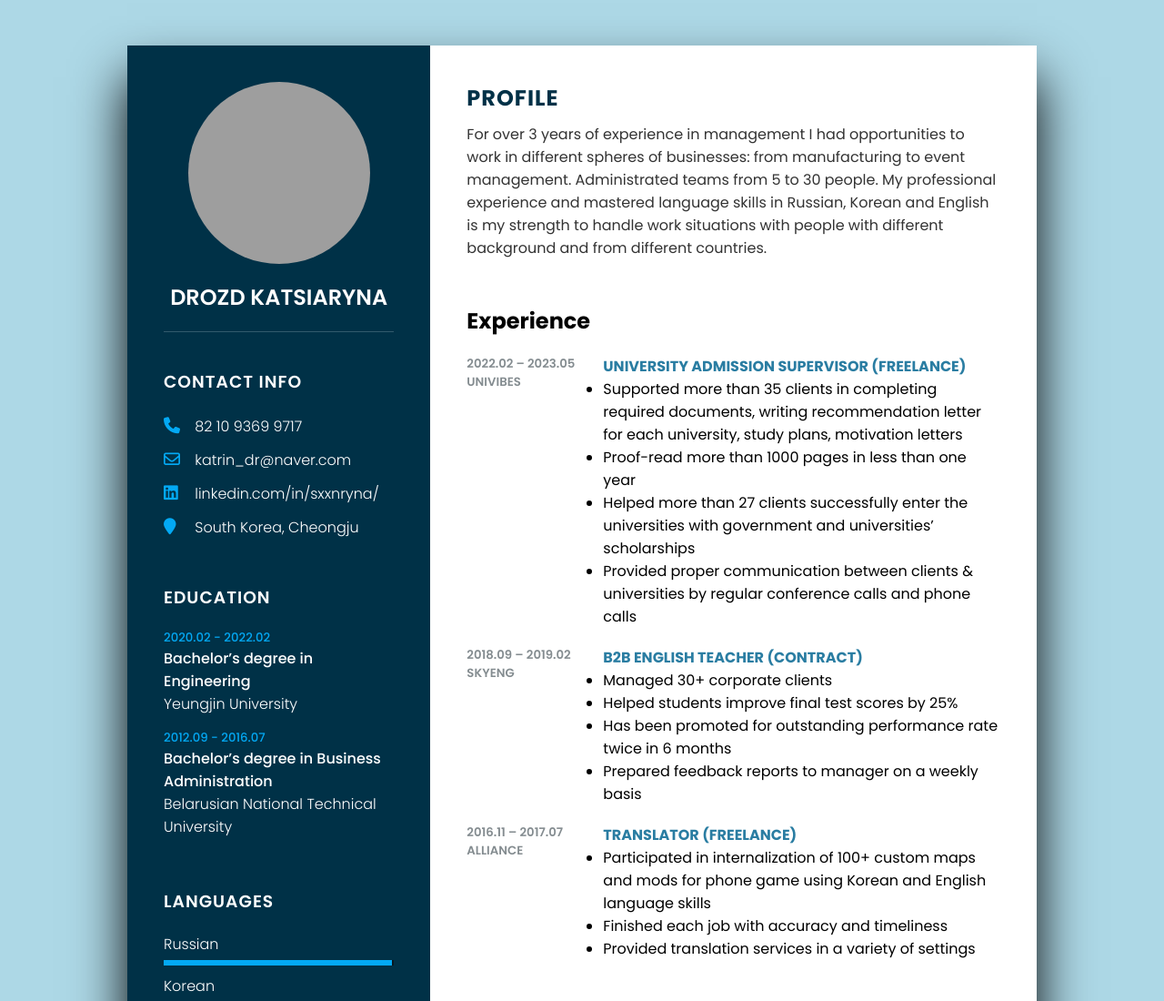
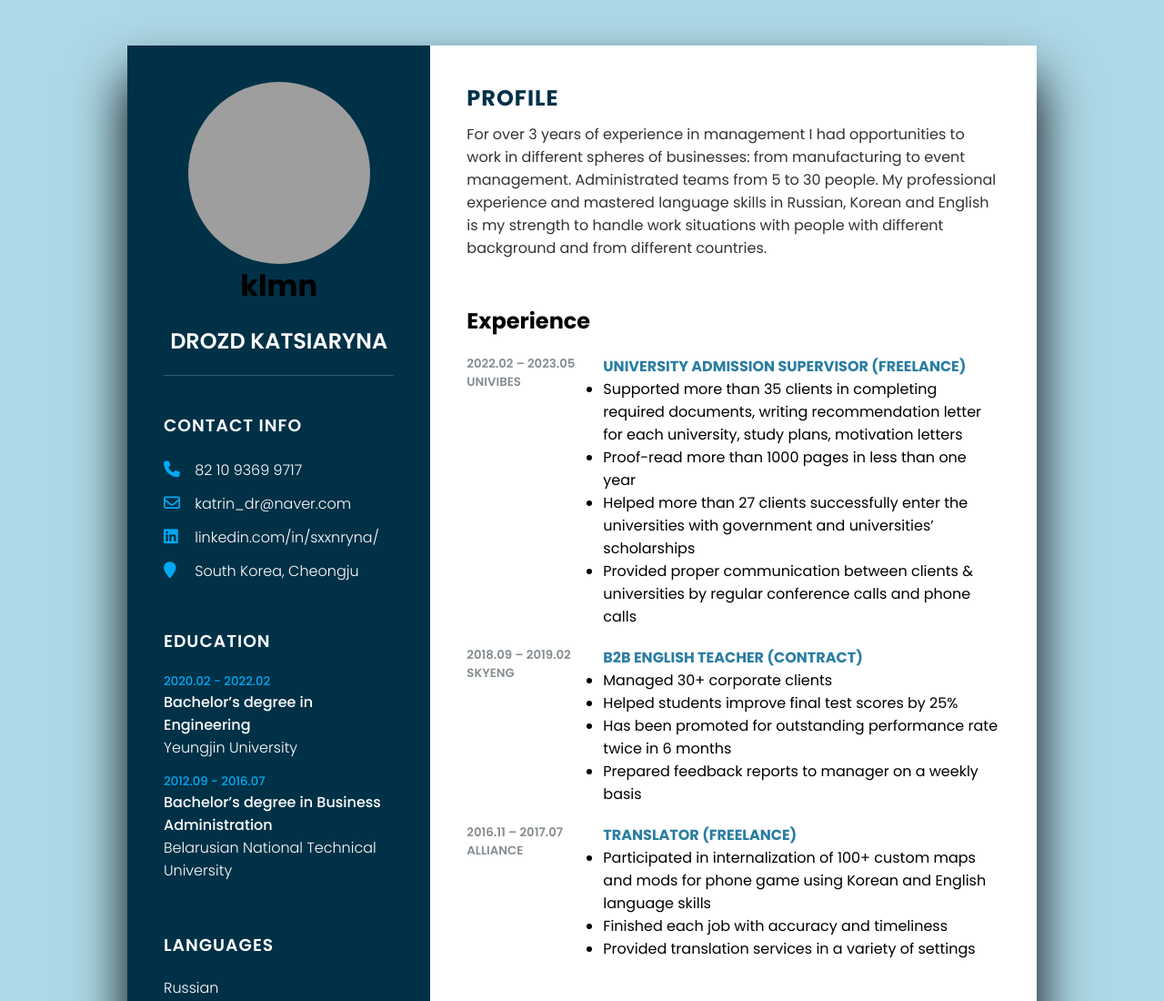
Before and after one commit to sxxnryna/sxxnryna.github.io, a plain HTML site: page index.html in a window 1280 px wide. Shown: the top 1100 px of the page at 91% size. Drawn offline with Linux system fonts and the light colour scheme; grey boxes are pictures that could not be loaded.

Commit message:
add header

```diff
--- a/index.html
+++ b/index.html
@@ -13,6 +13,7 @@
                     <div class="imgBx">
                         <img src="https://media.licdn.com/dms/image/D5603AQEfH5eCANIkKg/profile-displayphoto-shrink_800_800/0/1684816095571?e=1698278400&v=beta&t=RfryVfCJtGcm95-jf2wEI4uoNAW2as2KCna-fF3eLqE" alt="cv_photo">
                     </div>
+                    <h1>klmn</h1>
                     <h2>DROZD KATSIARYNA <br>
                         <!--<span>Manager. Web Developer</span> -->
                     </h2>
```
